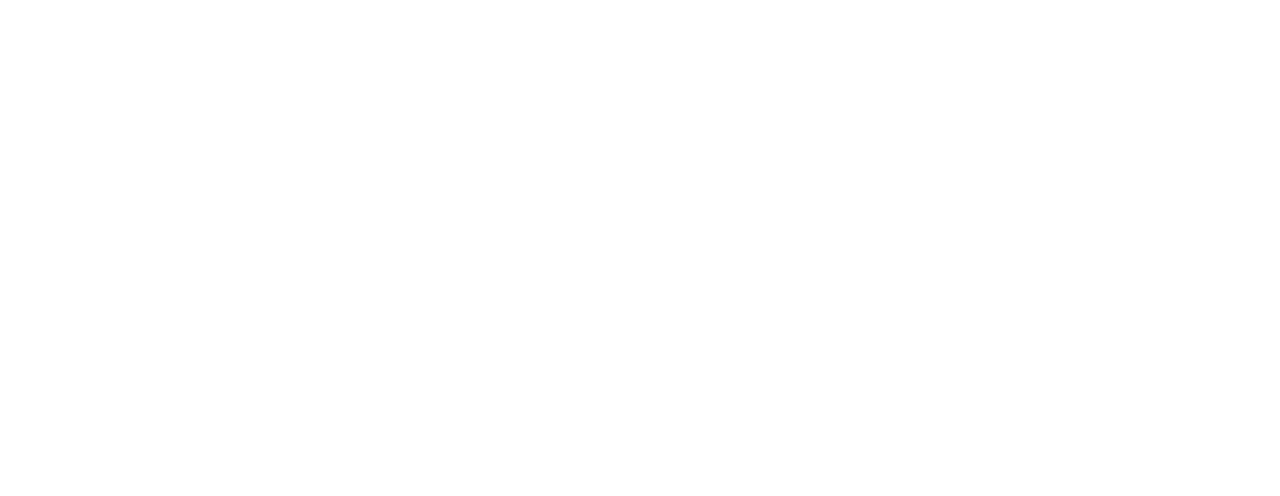
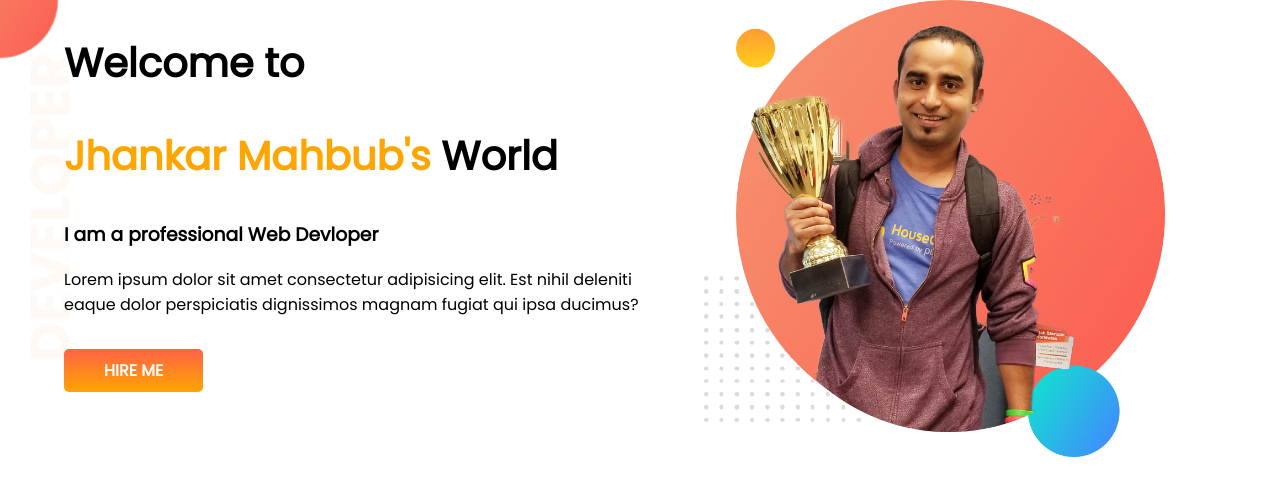
Before and after one commit to AnupSamadder/jhankar-mahbub, a plain HTML site: page index.html in a window 1280 px wide. Drawn offline with Linux system fonts and the light colour scheme.

Commit message:
Finish Top Section

```diff
--- a/index.html
+++ b/index.html
@@ -5,9 +5,24 @@
     <meta http-equiv="X-UA-Compatible" content="IE=edge">
     <meta name="viewport" content="width=device-width, initial-scale=1.0">
     <title>Jhankar Mahbub</title>
+    <link rel="preconnect" href="https://fonts.googleapis.com">
+    <link rel="preconnect" href="https://fonts.gstatic.com" crossorigin>
+    <link href="https://fonts.googleapis.com/css2?family=Poppins&display=swap"      rel="stylesheet">
     <link rel="stylesheet" href="style.css">
+    <link rel="shortcut icon" href="images/jhankar.png" type="image/x-icon">
 </head>
 <body>
-
+    <section class="top-banner">
+        <div class="half-width">
+            <h1>Welcome to</h1>
+            <h1> <span class="name-color">Jhankar Mahbub's</span> World</h1>
+            <h3> I am a professional Web Devloper</h3>
+            <p>Lorem ipsum dolor sit amet consectetur adipisicing elit. Est nihil deleniti eaque dolor perspiciatis dignissimos magnam fugiat qui ipsa ducimus?</p> <br>
+            <a class="link-button" target="_blank" href="https://www.facebook.com/anup.samadder.aditya">HIRE ME</a>
+        </div>
+        <div class="half-width">
+            <img src="images/jhankar.png" alt="">
+        </div>
+    </section>
 </body>
 </html>
--- a/style.css
+++ b/style.css
@@ -0,0 +1,32 @@
+body {
+    font-family: 'Poppins', sans-serif;
+    margin: 0;
+}
+h1 {
+    font-size: 40px;
+}
+.name-color{
+    color: orange;
+}
+section {
+    display: flex;
+}
+.half-width {
+    padding-left: 5%;
+    width: 50%;
+}
+.half-width img {
+    width: 80%;
+}
+.link-button {
+    text-decoration: none;
+    background-image: linear-gradient(tomato, orange);
+    padding: 10px 40px;
+    border-radius: 5px;
+    color: white;
+    font-weight: 700;
+}
+.top-banner {
+    background-image: url(images/top-banner.png);
+    background-repeat: no-repeat;
+}
```
Also changed, not shown: images/dream-bg.png (added), images/exp-bg.png (added), images/jhankar.png (added), images/jhankar2.png (added), images/my-bg.png (added), images/my-bg2.png (added), images/top-banner.png (added).
